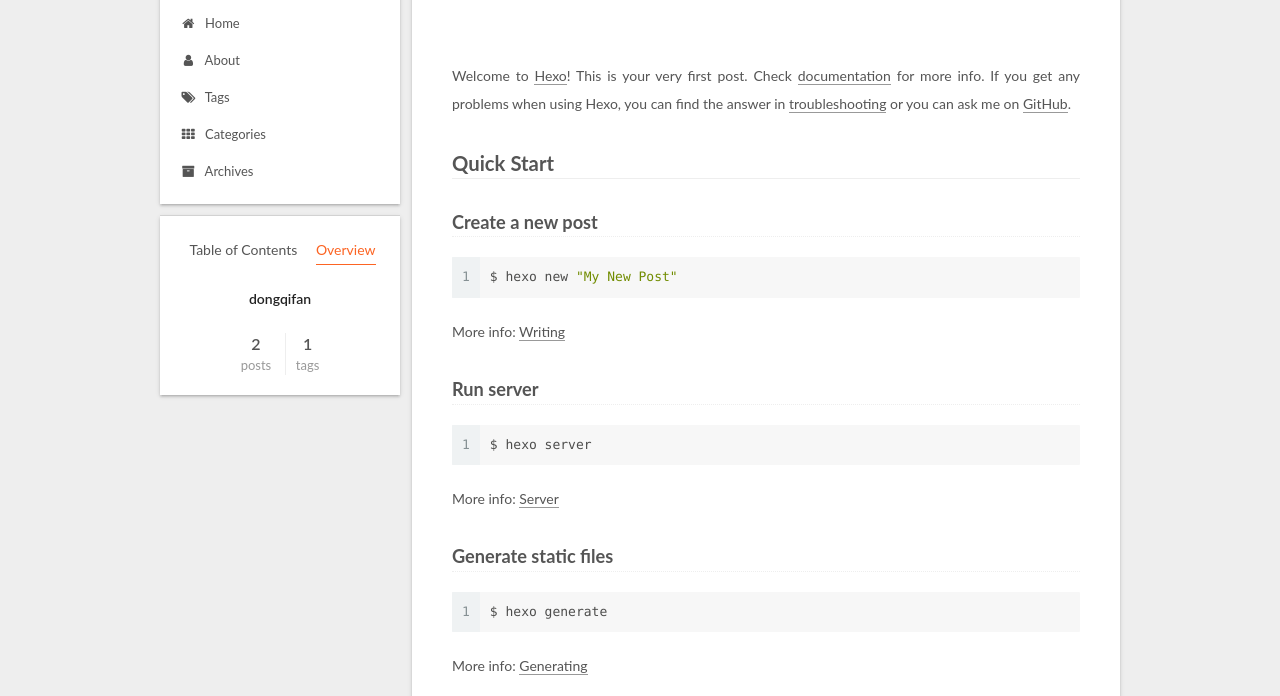
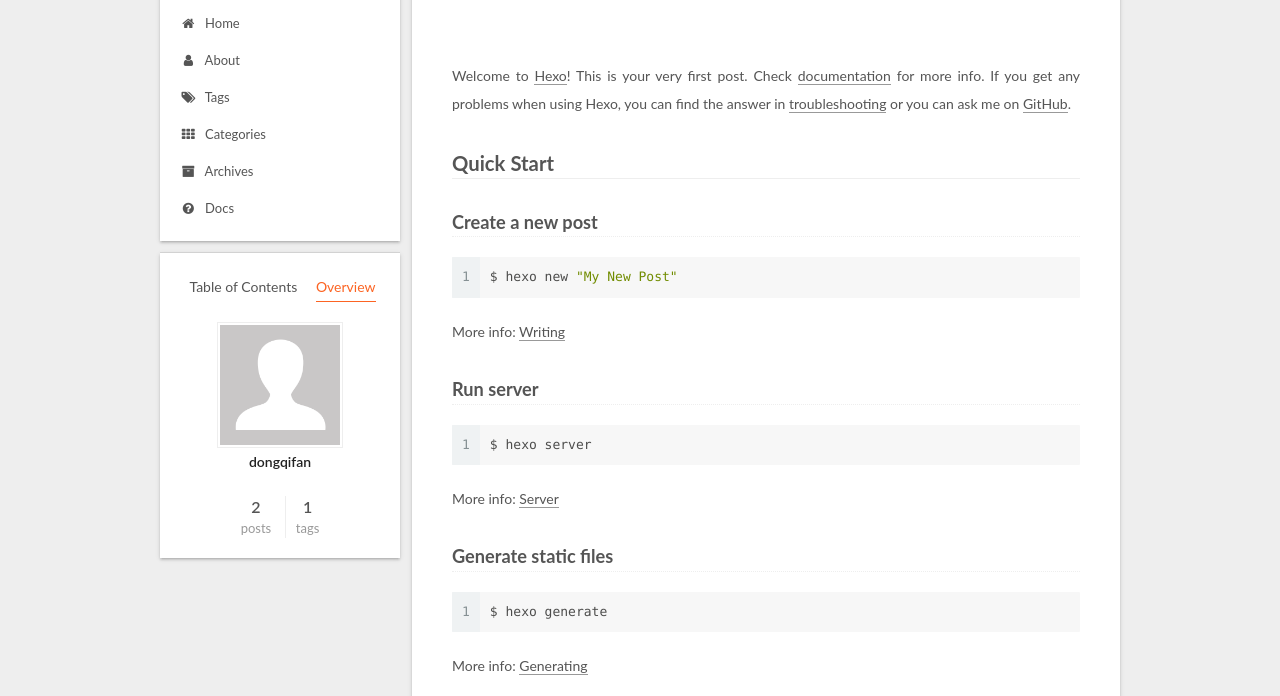
Before and after one commit to geeksfor/geeksfor.github.io, a plain HTML site: page 2019/07/29/hello-world/index.html in a window 1280 px wide. Both pictures are taken after a click on the item "Overview". Shown: the part 104-800 px from the top of the page. Drawn offline with Linux system fonts and the light colour scheme.

Commit message:
Site updated: 2019-08-03 20:27:08

```diff
--- a/2019/07/29/hello-world/index.html
+++ b/2019/07/29/hello-world/index.html
@@ -65,6 +65,10 @@
   <link rel="mask-icon" href="/images/logo.svg?v=5.1.4" color="#222">
 
 
+  <link rel="manifest" href="/images/manifest.json">
+
+
+  <meta name="msapplication-config" content="/images/browserconfig.xml">
 
 
 
@@ -226,6 +230,16 @@
               <i class="menu-item-icon fa fa-fw fa-archive"></i> <br>
 
             Archives
+          </a>
+        </li>
+
+
+        <li class="menu-item menu-item-docs">
+          <a href="/" rel="section">
+
+              <i class="menu-item-icon fa fa-fw fa-question-circle"></i> <br>
+
+            Docs
           </a>
         </li>
 
@@ -439,6 +453,8 @@
       <section class="site-overview-wrap sidebar-panel">
         <div class="site-overview">
           <div class="site-author motion-element" itemprop="author" itemscope itemtype="http://schema.org/Person">
+
+              <img class="site-author-image" itemprop="image" src="/images/avatar.gif" alt="dongqifan">
 
               <p class="site-author-name" itemprop="name">dongqifan</p>
               <p class="site-description motion-element" itemprop="description"></p>
--- a/css/main.css
+++ b/css/main.css
@@ -1823,7 +1823,7 @@
   width: 4px;
   height: 4px;
   border-radius: 50%;
-  background: #5e8601;
+  background: #08ffb0;
 }
 .links-of-blogroll {
   font-size: 13px;
```
Also changed, not shown: 2019/07/31/Mac下APUE环境配置/index.html (+16 -0 lines), archives/2019/07/index.html (+16 -0 lines), archives/2019/index.html (+16 -0 lines), archives/index.html (+16 -0 lines), index.html (+16 -0 lines), tags/APUE/index.html (+16 -0 lines).
